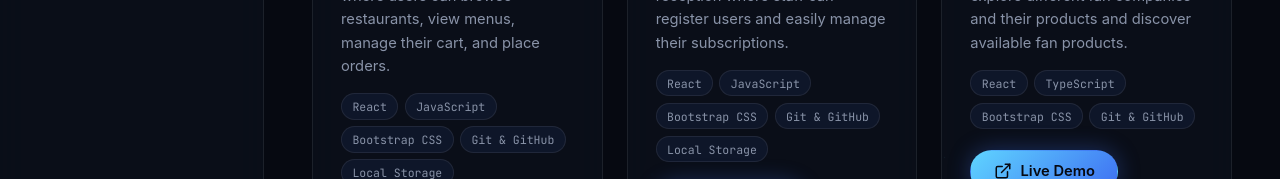
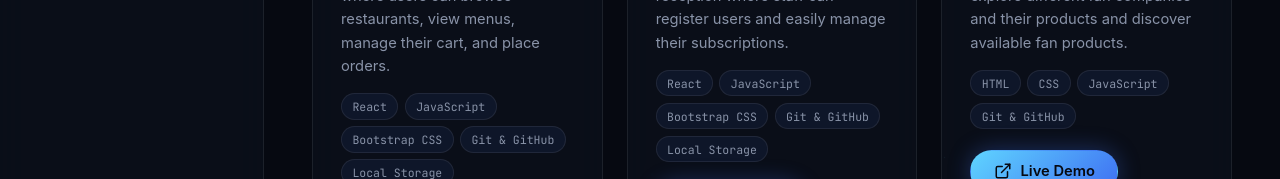
Before and after one commit to mahadahmad16/Portfolio, a React (Vite) app: page /projects in a window 1280 px wide. Shown: the part 548-727 px from the top of the page. Built offline with nearby package versions, Linux system fonts and the light colour scheme.

Commit message:
Modifications made

```diff
--- a/src/data/projects.js
+++ b/src/data/projects.js
@@ -39,9 +39,9 @@ export const PROJECTS = [
     imageAlt: "Industrial fan and ventilation equipment",
     description:
       "A website where users can easily explore different fan companies and their products and discover available fan products.",
-    technologies: ["React", "TypeScript", "Bootstrap CSS", "Git & GitHub"],
-    githubUrl: "https://github.com/mahadahmad16/al-dhaw-al-wahaj.git",
-    liveUrl: "https://al-dhaw-al-wahaj.lovable.app",
+    technologies: ["HTML", "CSS", "JavaScript", "Git & GitHub"],
+    githubUrl: "https://github.com/mahadahmad16/aldhawalwahaj.git",
+    liveUrl: "https://aldhawalwahaj.vercel.app/",
   },
   {
     name: "CodeSync",
```
